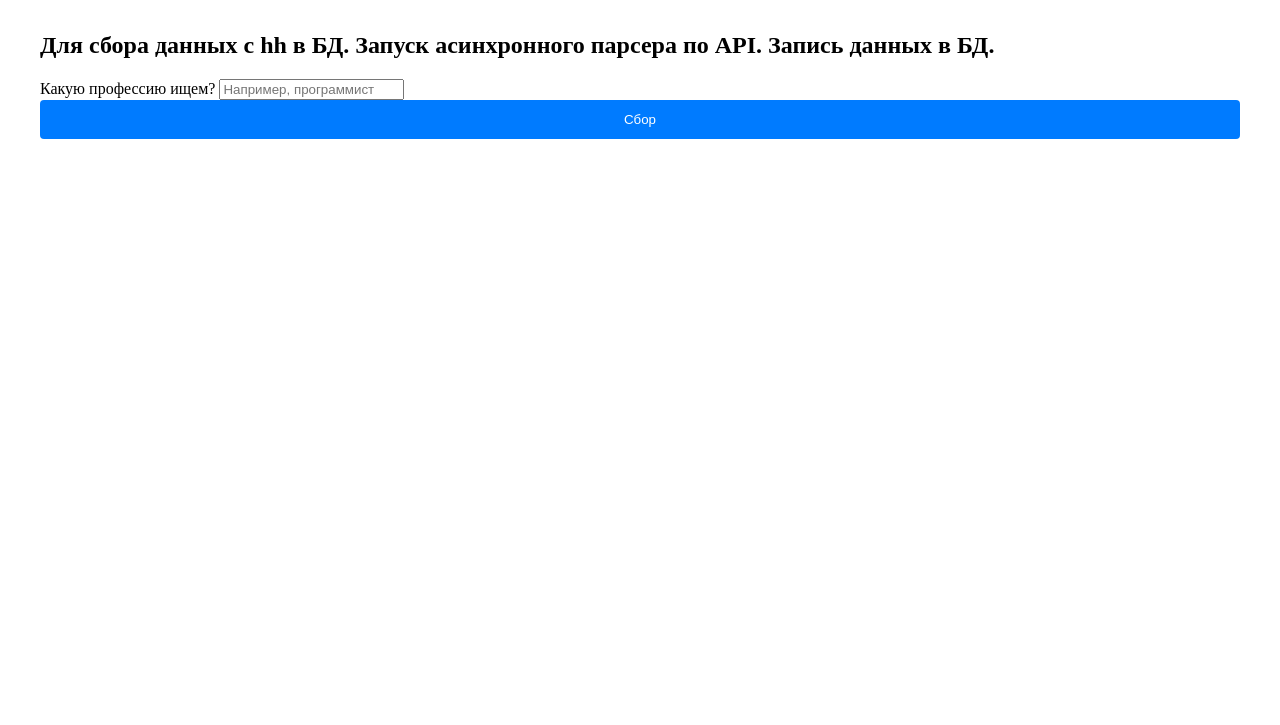
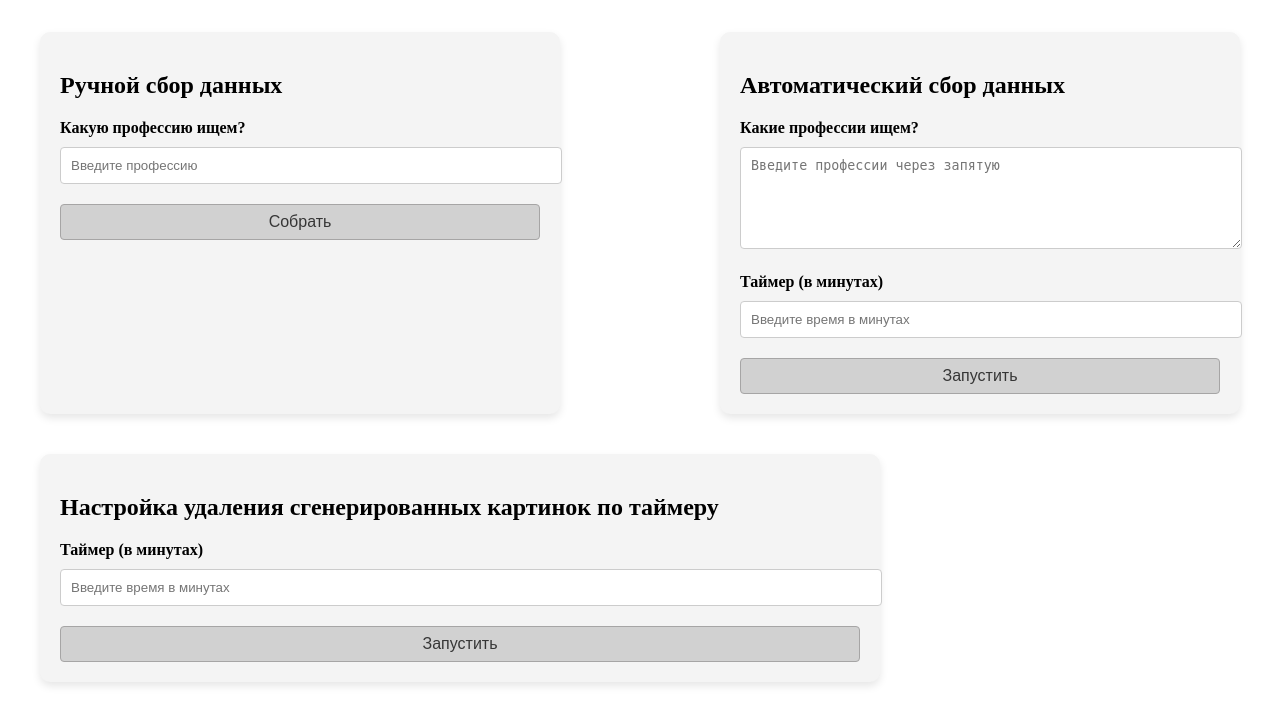
Before and after one commit to RaphaelPi24/hh, a Flask app: page /admin in a window 1280 px wide. Shown: the part 62-787 px from the top of the page. Run offline with Flask 3, Linux system fonts and the light colour scheme; parts of the project's set-up code (start-up, migrations or seed data) failed here and were passed over; some libraries are stand-ins or nearby versions.

Commit message:
Work on the admin block

```diff
--- a/app.py
+++ b/app.py
@@ -1,6 +1,7 @@
 import asyncio
 import json
 import operator
+import os
 import time
 from functools import reduce
 
@@ -161,5 +162,18 @@
     return render_template('views/diagram.html')
 
 
+def check_images():
+    while True:
+        print("Проверка изображений...")
+        # Ваш код для проверки наличия изображений
+        path = "путь/к/вашим/изображениям"
+        files = os.listdir(path)
+        for file in files:
+            if file.endswith(".png") or file.endswith(".jpg"):
+                print(f"Изображение найдено: {file}")
+
+        # Задержка в 5 минут
+        time.sleep(300)  # 300 секунд = 5 минут
+
 if __name__ == '__main__':
     app.run()
--- a/static/main_styles.css
+++ b/static/main_styles.css
@@ -83,19 +83,6 @@
     border-radius: 4px;
 }
 
-button[type="submit"] {
-    width: 100%;
-    padding: 0.75rem;
-    background-color: #007bff;
-    color: white;
-    border: none;
-    border-radius: 4px;
-    cursor: pointer;
-}
-
-button[type="submit"]:hover {
-    background-color: #0056b3;
-}
 
 /* Раздел вакансий (правая часть) */
 .vacancies {
@@ -131,7 +118,7 @@
 }
 
 .button:hover {
-  border-color: rgba(71, 71, 71, 0.7);
+  border-color: rgb(71, 71, 71);
 }
 
 .button:active {
--- a/templates/views/admin.html
+++ b/templates/views/admin.html
@@ -1,14 +1,103 @@
 {% extends 'base_headers.html' %}
 {% block content %}
 
-<div class="container">
-    <h2>Для сбора данных с hh в БД. Запуск асинхронного парсера по API. Запись данных в БД.</h2>
-    <form action="{{ url_for('collect_vacancies') }}" method="POST">
-        <label for="user-input">Какую профессию ищем?</label>
-        <input type="text" id="input_prof" name="input_prof_name" placeholder="Например, программист">
-        <button type="submit">Сбор</button>
-        <h3>{{ text }}</h3>
-    </form>
-</div>
+    <style>
 
+        .container {
+            display: flex;
+            justify-content: space-between;
+            width: 100%;
+            max-width: 1500px;
+            margin-bottom: 40px;
+
+        }
+
+        .form-container {
+
+            background-color: #f4f4f4;
+            padding: 20px;
+            border-radius: 10px;
+            box-shadow: 0 4px 8px rgba(0, 0, 0, 0.1);
+            width: 40%; /* Ширина каждой формы */
+        }
+
+        .third-container {
+
+            background-color: #f4f4f4;
+            padding: 20px;
+            border-radius: 10px;
+            box-shadow: 0 4px 8px rgba(0, 0, 0, 0.1);
+            width: 800px; /* Ширина третьей формы */
+            margin-top: 40px;
+        }
+
+        label {
+            font-weight: bold;
+            display: block;
+            margin-bottom: 10px;
+        }
+
+        input[type="text"], input[type="number"], textarea {
+            width: 100%;
+            padding: 10px;
+            margin-bottom: 20px;
+            border: 1px solid #ccc;
+            border-radius: 4px;
+        }
+
+        textarea {
+            resize: vertical;
+            min-height: 80px;
+        }
+
+        button {
+            padding: 10px 20px;
+            background-color: #333;
+            color: #fff;
+            border: none;
+            border-radius: 4px;
+            cursor: pointer;
+        }
+
+        button:hover {
+            background-color: #555;
+        }
+    </style>
+
+
+    <!-- Две формы в горизонтальном расположении -->
+    <div class="container">
+        <!-- Первая форма для ручного сбора данных -->
+        <div class="form-container">
+            <h2>Ручной сбор данных</h2>
+            <form action="{{ url_for('collect_vacancies') }}" method="POST">
+                <label for="profession">Какую профессию ищем?</label>
+                <input type="text" id="profession" name="profession" placeholder="Введите профессию">
+                <button type="submit" class="button is-light">Собрать</button>
+            </form>
+        </div>
+
+        <!-- Вторая форма для автоматического сбора данных -->
+        <div class="form-container">
+            <h2>Автоматический сбор данных</h2>
+            <form action="/auto-collection" method="POST">
+                <label for="professions">Какие профессии ищем?</label>
+                <textarea id="professions" name="professions" placeholder="Введите профессии через запятую"></textarea>
+
+                <label for="timer">Таймер (в минутах)</label>
+                <input type="number" id="timer" name="timer" placeholder="Введите время в минутах">
+                <button class="button is-light" type="submit">Запустить</button>
+            </form>
+        </div>
+    </div>
+
+    <!-- Третья форма для картинок и Redis -->
+    <div class="third-container">
+        <h2>Настройка удаления сгенерированных картинок по таймеру</h2>
+        <form action="/auto-collection" method="POST">
+            <label for="timer">Таймер (в минутах)</label>
+            <input type="number" id="timer" name="timer" placeholder="Введите время в минутах">
+            <button class="button is-light" type="submit">Запустить</button>
+        </form>
+    </div>
 {% endblock %}
```
Also changed, not shown: static/cart_vacancies.css (deleted, +0 -72 lines).
